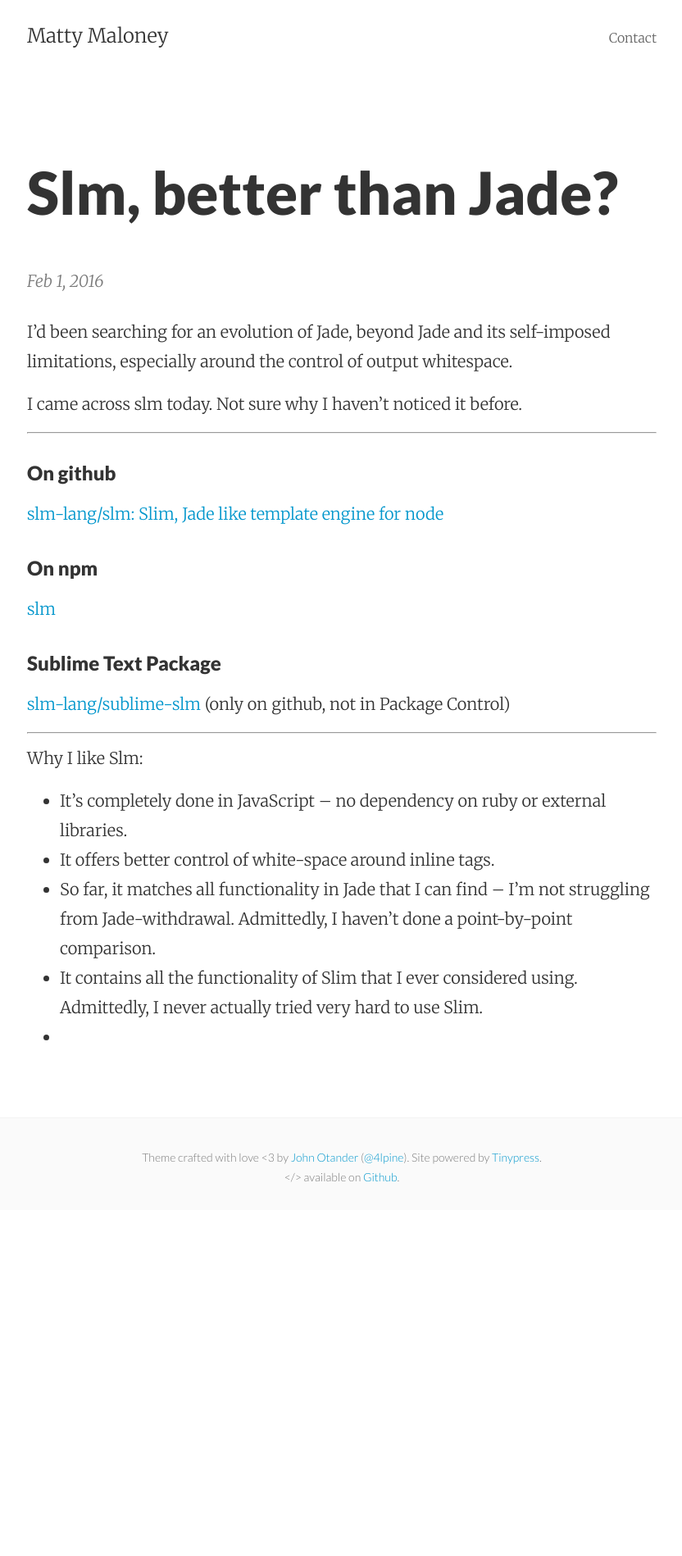
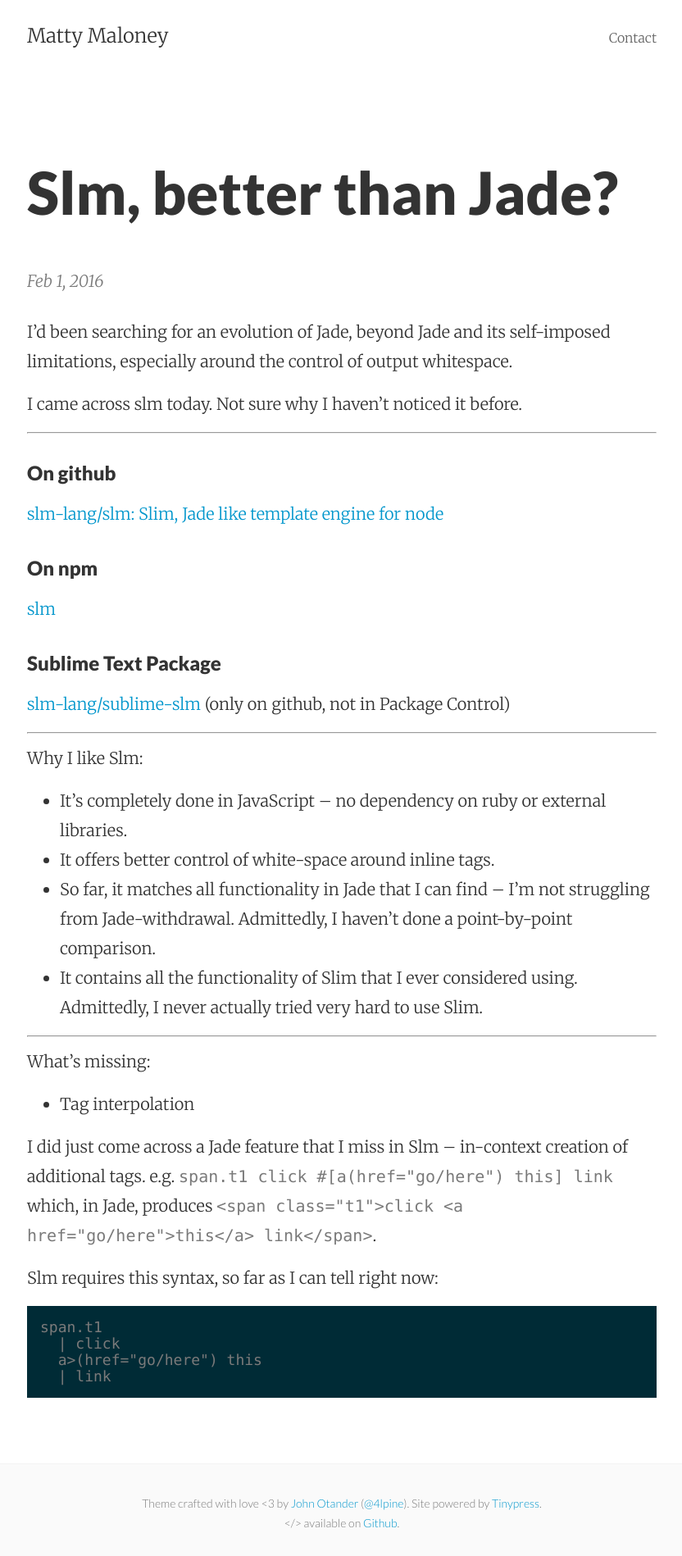
Before and after one commit to mattymaloney/mattymaloney.github.io, a Jekyll site: the page built from _posts/2016-02-01-slm.md, in a window 1280 px wide. Shown: the whole page at 82% size, without its empty margins (223-1055 px from the left). Built offline with Jekyll 4.4.1, drawn with Linux system fonts in a browser that asks for light colours; before the commit the page ends 1476 px from its top, so only the background shows below that.

Commit message:
Updated 2016-02-01-slm.md

````diff
--- a/_posts/2016-02-01-slm.md
+++ b/_posts/2016-02-01-slm.md
@@ -34,4 +34,20 @@
 - It offers better control of white-space around inline tags.
 - So far, it matches all functionality in Jade that I can find -- I'm not struggling from Jade-withdrawal. Admittedly, I haven't done a point-by-point comparison.
 - It contains all the functionality of Slim that I ever considered using. Admittedly, I never actually tried very hard to use Slim.
--
+
+---
+
+What's missing:
+
+- Tag interpolation
+
+I did just come across a Jade feature that I miss in Slm -- in-context creation of additional tags. e.g. `span.t1 click #[a(href="go/here") this] link` which, in Jade, produces `<span class="t1">click <a href="go/here">this</a> link</span>`.
+
+Slm requires this syntax, so far as I can tell right now:
+
+```
+span.t1
+  | click
+  a>(href="go/here") this
+  | link
+```
````
